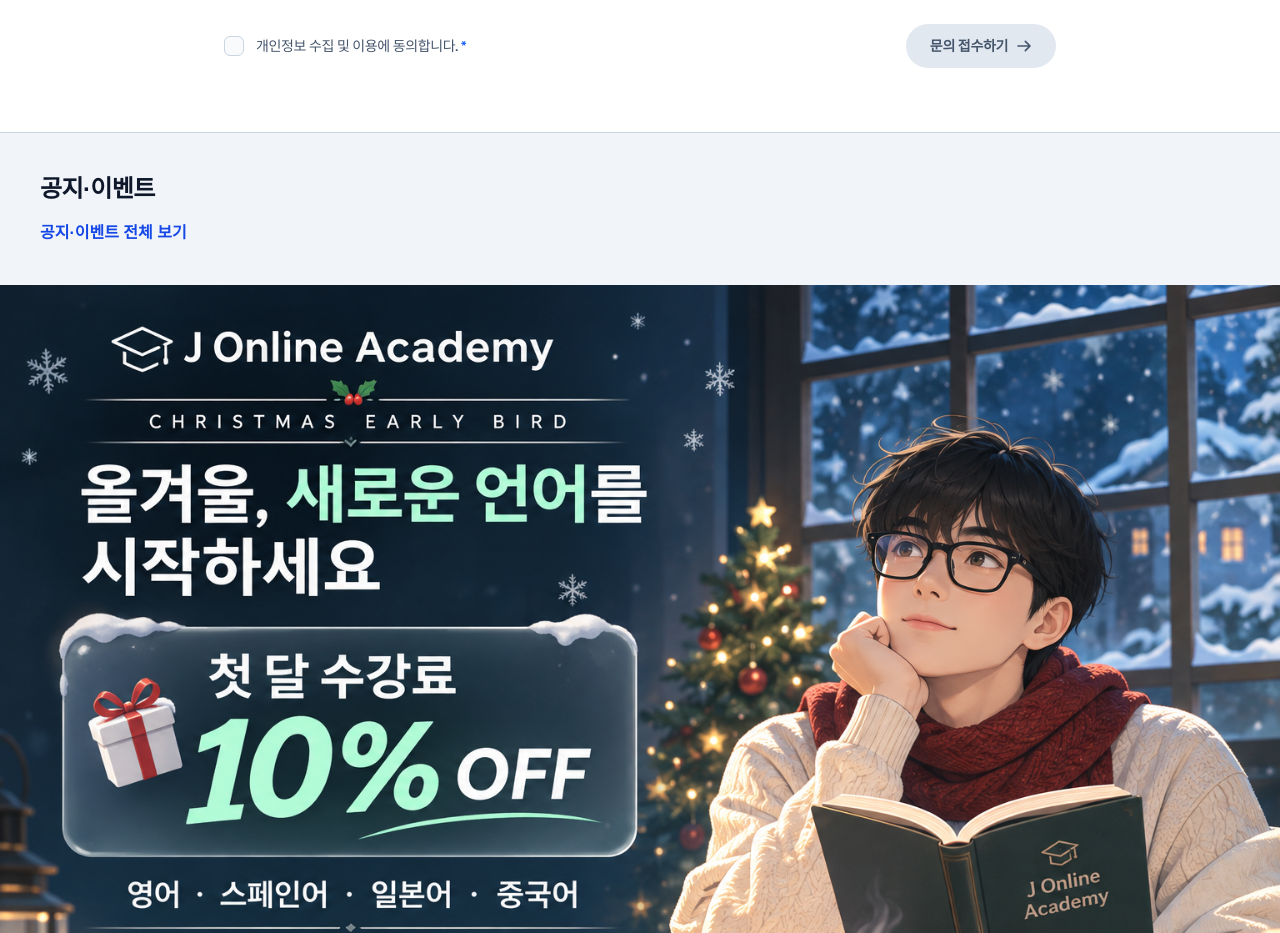
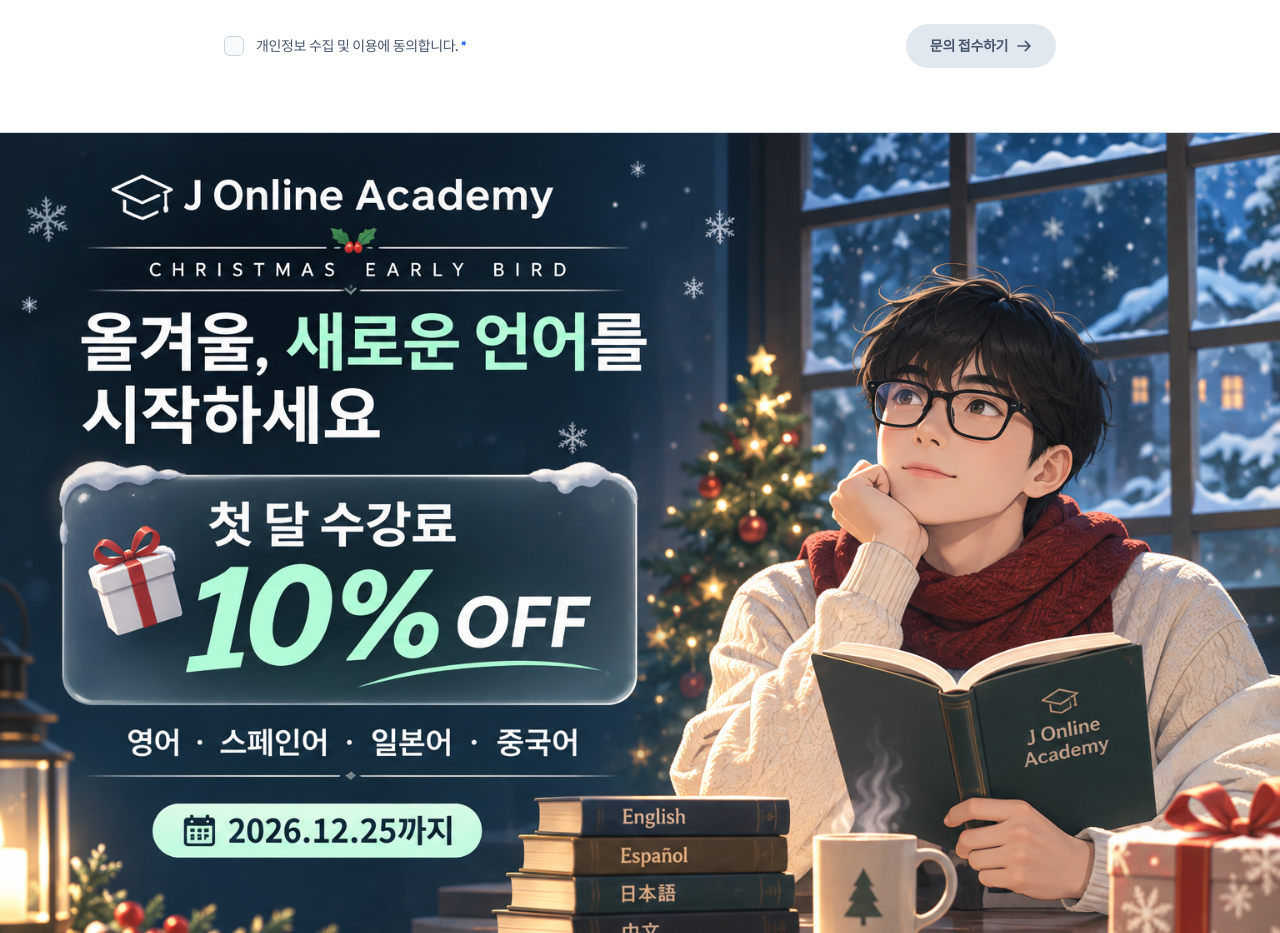
Before and after one commit to jeongjiyun777-ui/j-academy, a Next.js app in the folder frontend/: page / in a window 1280 px wide. Shown: the part 3280-4213 px from the top of the page. Built offline with nearby package versions, Linux system fonts and the light colour scheme; no server answers.

Commit message:
홈 공지 섹션을 전체 너비 이미지로 변경

```diff
--- a/frontend/app/page.tsx
+++ b/frontend/app/page.tsx
@@ -1,5 +1,4 @@
 import Image from "next/image";
-import Link from "next/link";
 import HomeSections, { homeTitleClassName } from "./(components)/home/HomeSections";
 import InquiryForm from "./(components)/inquiries/InquiryForm";
 
@@ -18,17 +17,9 @@ export default function Home() {
 
       <section
         id="notice"
-        aria-labelledby="notice-heading"
+        aria-label="공지·이벤트"
         className="w-full scroll-mt-64 border-y border-slate-300 bg-slate-100 md:scroll-mt-44 lg:scroll-mt-36"
       >
-        <div className="px-6 py-10 sm:px-10">
-          <h2 id="notice-heading" className="text-2xl font-bold tracking-tight text-slate-900">
-            공지·이벤트
-          </h2>
-          <Link href="/notice" className="mt-4 inline-block font-semibold text-blue-700 hover:underline">
-            공지·이벤트 전체 보기
-          </Link>
-        </div>
         <Image
           src="/J-online3.png"
           alt="제이아카데미 공지·이벤트 안내"
```
